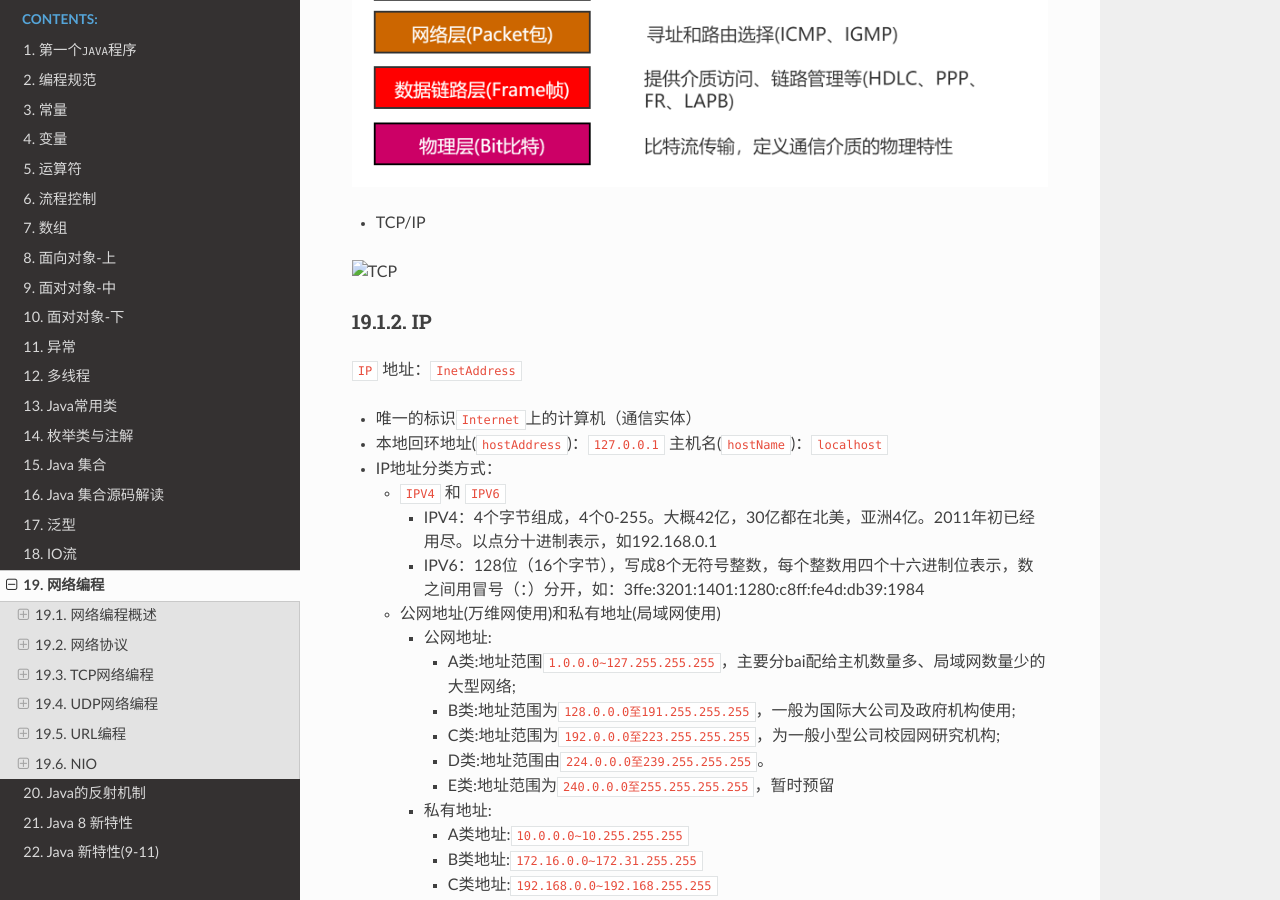
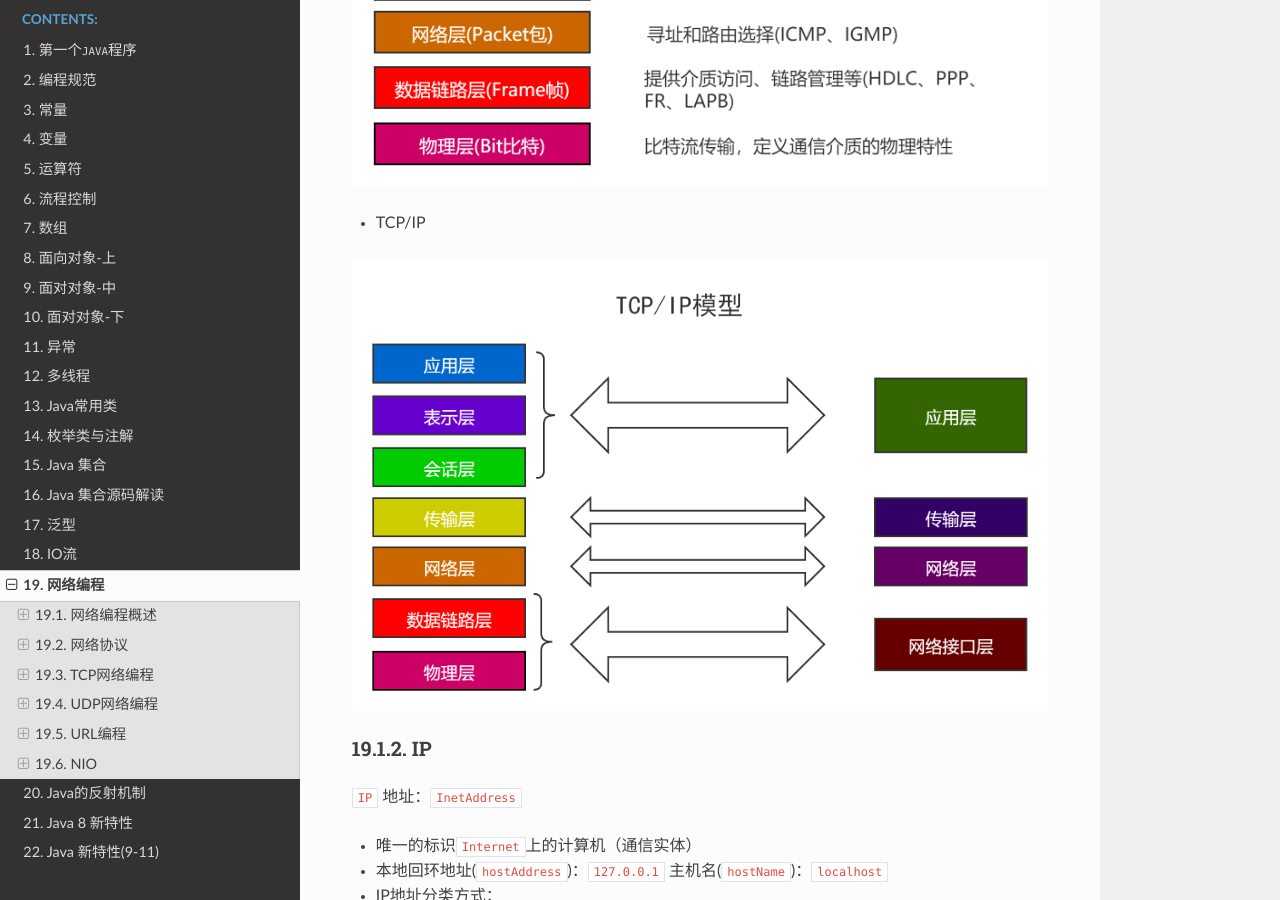
Before and after one commit to frenude/java-cookbook, a Sphinx documentation site: the page built from source/socket.md, in a window 1280 px wide and 900 px high, scrolled down 811 px. Built offline with Sphinx 7.4.7 and the Read the Docs theme 2.0.0, drawn with Linux system fonts in a browser that asks for light colours.

Commit message:
socket.md

```diff
--- a/source/socket.md
+++ b/source/socket.md
@@ -13,7 +13,7 @@
 
 - TCP/IP
 
-![TCP](img/TCP.png)
+![](img/tcp.png)
 
 ### IP
 
```
